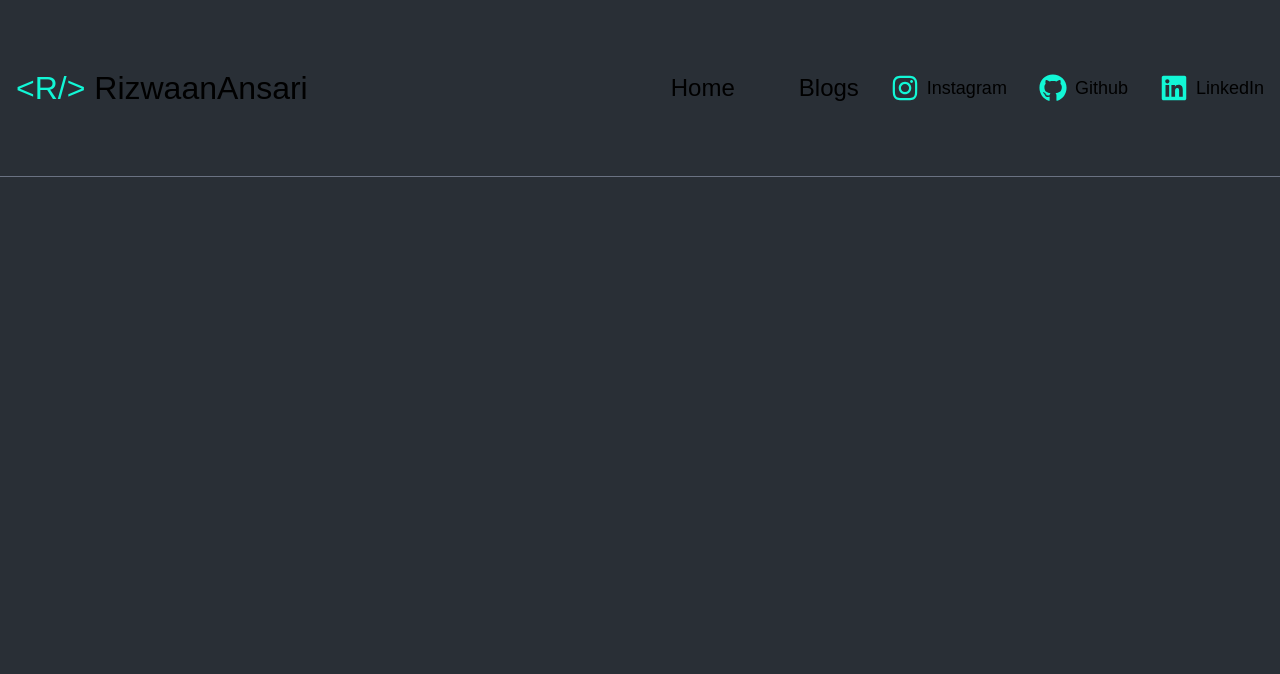
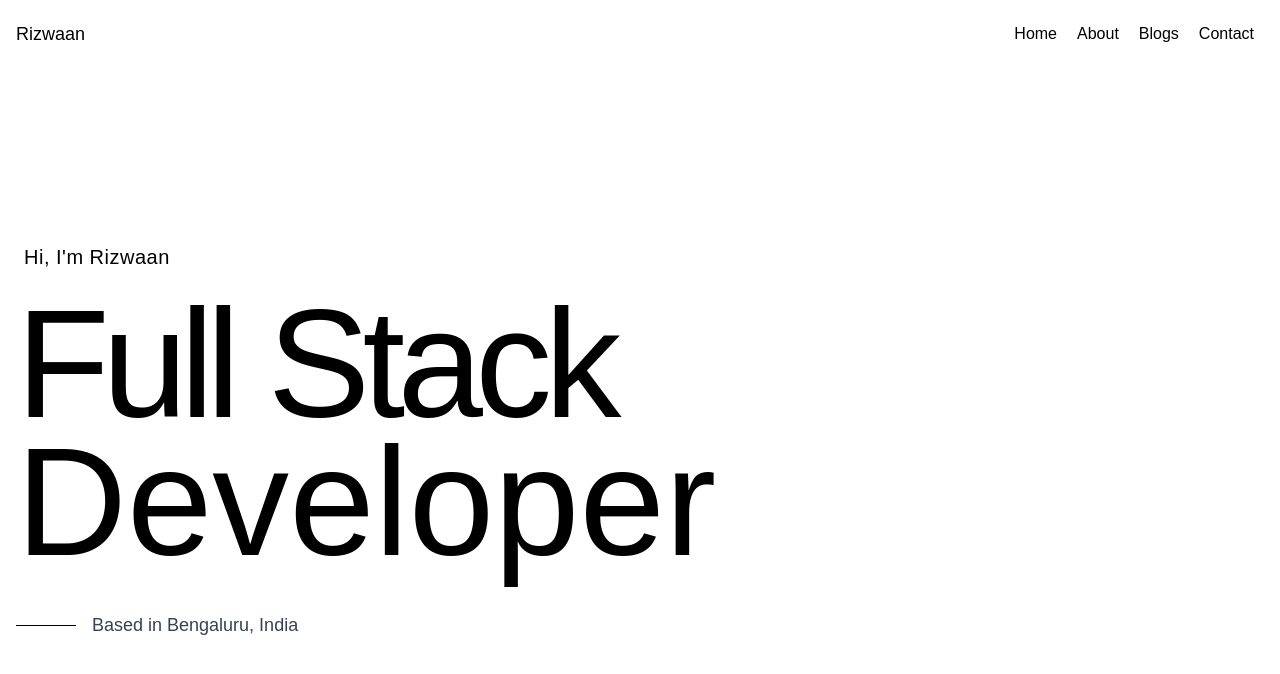
Before and after one commit to RizWaaN3024/rizwaan-v1, a Next.js app: page / in a window 1280 px wide. Shown: the top 674 px of the page. Built offline with nearby package versions, Linux system fonts and the light colour scheme.

Commit message:
[Component] Updated Hero section

```diff
--- a/src/app/globals.css
+++ b/src/app/globals.css
@@ -3,7 +3,7 @@
 :root {
   --background: #ffffff;
   --foreground: #000000;
-  --primary: #292F36;
+  --primary: #ffffff;
   --brand: #12F7D6;
 }
 
@@ -17,7 +17,7 @@
 @media (prefers-color-scheme: dark) {
   :root {
     --background: #ffffff;
-    --foreground: #ededed;
+    --foreground: #000000;
   }
 }
 
--- a/src/app/page.tsx
+++ b/src/app/page.tsx
@@ -1,9 +1,11 @@
+import HeroSection from "@/components/Home/HeroSection";
 import Navbar from "@/components/Navbar";
 
 export default function Home() {
     return (
         <main>
             <Navbar />
+            <HeroSection />
         </main>
     );
 }
--- a/src/components/Home/HeroSection.tsx
+++ b/src/components/Home/HeroSection.tsx
@@ -2,8 +2,20 @@ import React from 'react'
 
 const HeroSection = () => {
     return (
-        <div>
-
+        <div className="lg:container mx-auto px-4">
+            <div className="mt-[175px] max-w-5xl">
+                <p className='text-lg md:text-xl mb-6 font-light tracking-wide mx-2'>
+                    Hi, I'm Rizwaan
+                </p>
+                <div className="mb-10">
+                    <h1 className="text-[12vw] tracking-tighter font-medium leading-[0.9]">Full Stack</h1>
+                    <h1 className="text-[12vw] font-medium leading-[0.9]">Developer</h1>
+                </div>
+                <div className="flex items-center">
+                    <div className="h-[1px] w-[60px] bg-black mr-4"></div>
+                    <p className="text-base md:text-lg text-gray-700">Based in Bengaluru, India</p>
+                </div>
+            </div>
         </div>
     )
 }
--- a/src/components/Navbar.tsx
+++ b/src/components/Navbar.tsx
@@ -4,34 +4,21 @@ import React from 'react'
 
 const Navbar = () => {
     return (
-        <nav className="lg:container mx-auto px-4 py-16 border-b border-b-gray-500">
+        <nav className="lg:container mx-auto px-4 py-5">
             <div className="flex items-center justify-between">
                 <div>
-                    <h1 className="font-medium text-[32px]"><span className="text-[#12F7D6]">{`<R/>`}</span> RizwaanAnsari</h1>
+                    <h1 className="font-medium text-lg text-black">Rizwaan</h1>
                 </div>
                 <div className="flex items-center">
                     <ul className="flex list-none">
                         {NAV_LINKS.map((navItem: NavLink, id: number) => {
                             return (
                                 <li key={`navLink-${id}`}>
-                                    <Link href={navItem.link} className="font-medium text-2xl px-8">{navItem.label}</Link>
+                                    <Link href={navItem.link} className="font-medium text-base px-[10px] text-black">{navItem.label}</Link>
                                 </li>
                             )
                         })}
                     </ul>
-                    <div className="flex gap-x-8">
-                        {SOCIAL_LINKS.map((socialItem: SocialLink, id: number) => {
-                            const Icon = socialItem.icon;
-                            return (
-                                <div className="" key={`socialItem-${id}`}>
-                                    <Link href={socialItem.link} className="flex items-center gap-x-2">
-                                        <Icon size={28} color={"#12F7D6"} />
-                                        <p className="font-medium text-lg">{socialItem.label}</p>
-                                    </Link>
-                                </div>
-                            )
-                        })}
-                    </div>
                 </div>
             </div>
         </nav>
--- a/src/data/data.ts
+++ b/src/data/data.ts
@@ -22,7 +22,17 @@ export const NAV_LINKS: NavLink[] = [
     },
     {
         id: 2,
+        label: "About",
+        link: "/about"
+    },
+    {
+        id: 3,
         label: "Blogs",
+        link: "/blog"
+    },
+    {
+        id: 4,
+        label: "Contact",
         link: "/blog"
     }
 ]
```
